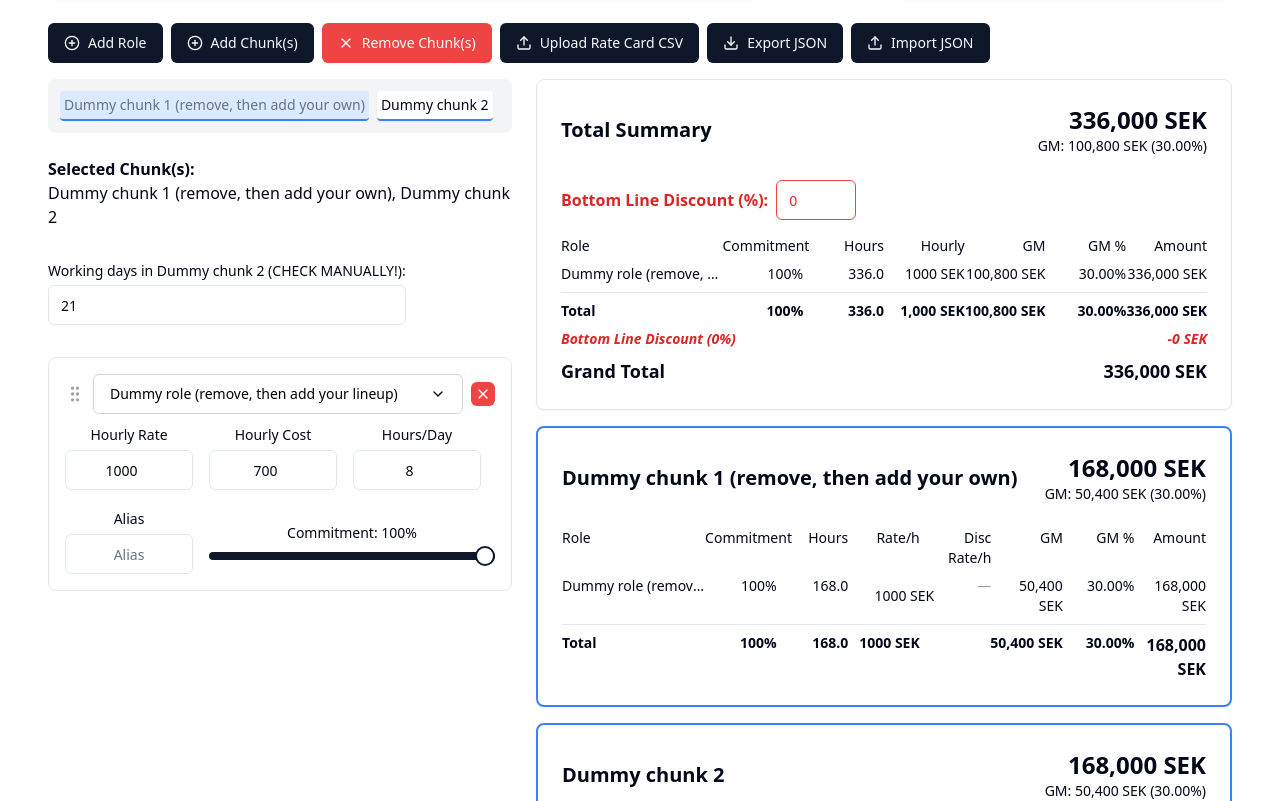
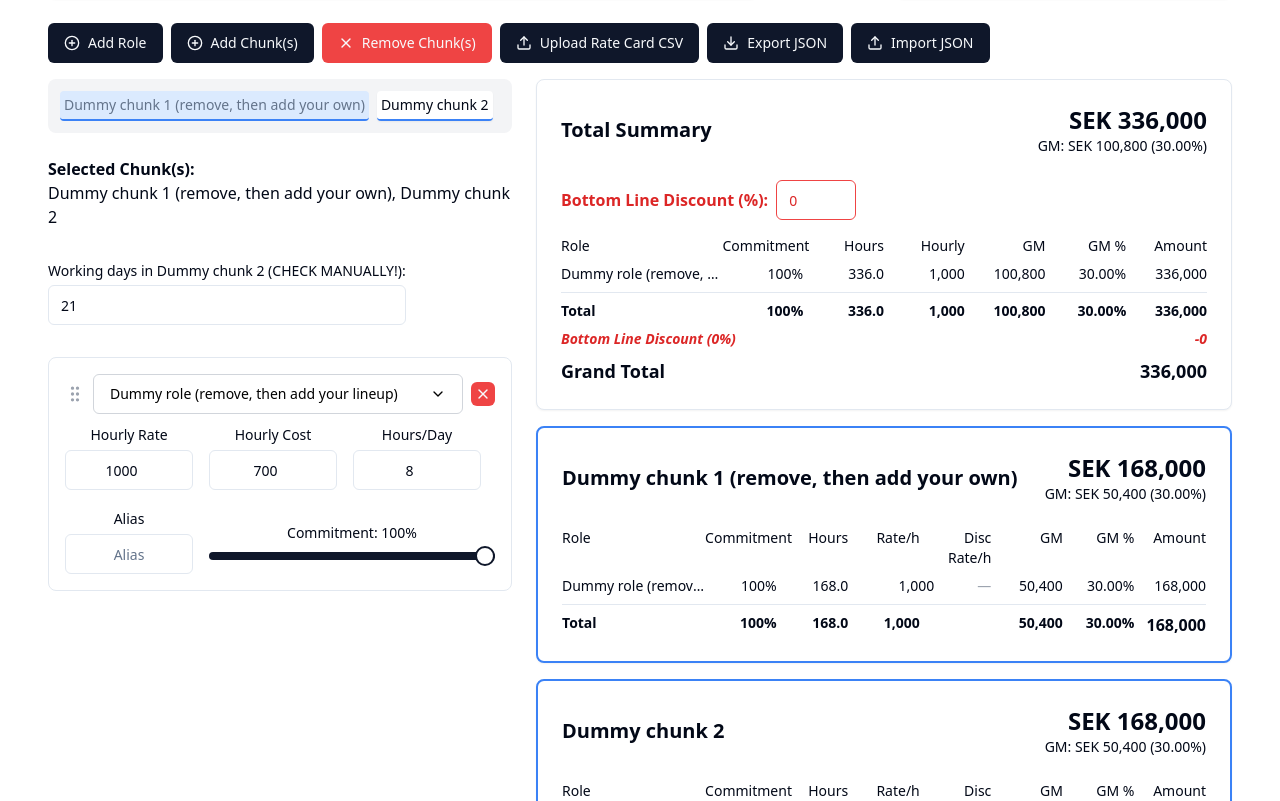
Before and after one commit to anders-brunoson/quotecalc, a React (Vite) app: page / in a window 1280 px wide. Shown: the part 347-1148 px from the top of the page. Built offline with nearby package versions, Linux system fonts and the light colour scheme.

Commit message:
Removed SEK to tighten up

```diff
--- a/src/components/BudgetCalculator.jsx
+++ b/src/components/BudgetCalculator.jsx
@@ -30,7 +30,7 @@ import SearchableRoleSelect from './SearchableRoleSelect';
 import RateCardModal from './RateCardModal';
 import InlineChangelog from './InlineChangelog';
 
-const VERSION = "0.10.2";
+const VERSION = "0.10.4";
 
 const formatCurrency = (value) => Math.round(value).toLocaleString();
 
@@ -1211,10 +1211,9 @@ const QuoteCalculator = () => {
           <div className="flex justify-between items-center">
             <span className="text-xl font-bold">Total Summary</span>
             <div className="text-right">
-              <div className="text-2xl font-bold">{formatCurrency(calculateTotalSummary().discountedTotal)} SEK</div>
+              <div className="text-2xl font-bold">SEK {formatCurrency(calculateTotalSummary().discountedTotal)}</div>
               <div className="text-sm">
-                GM: {formatCurrency(calculateGrossMargin(calculateTotalSummary()).monetary)} SEK
-                ({calculateGrossMargin(calculateTotalSummary()).percentage.toFixed(2)}%)
+                GM: SEK {formatCurrency(calculateGrossMargin(calculateTotalSummary()).monetary)} ({calculateGrossMargin(calculateTotalSummary()).percentage.toFixed(2)}%)
               </div>
             </div>
           </div>
@@ -1255,10 +1254,10 @@ const QuoteCalculator = () => {
                     </span>
                     <span className="text-right">{totalSummary.commitments[role.id] || 0}%</span>
                     <span className="text-right">{roleHours.toFixed(1)}</span>
-                    <span className="text-right">{hourlyRates[role.id] || 0} SEK</span>
-                    <span className="text-right">{roleGrossMargin.toLocaleString()} SEK</span>
+                    <span className="text-right">{formatCurrency(hourlyRates[role.id] || 0)}</span>
+                    <span className="text-right">{roleGrossMargin.toLocaleString()}</span>
                     <span className="text-right">{(totalSummary.grossMargin[role.id] || 0).toFixed(2)}%</span>
-                    <span className="text-right">{roleRevenue.toLocaleString()} SEK</span>
+                    <span className="text-right">{roleRevenue.toLocaleString()}</span>
                   </div>
                 );
               })}
@@ -1271,28 +1270,28 @@ const QuoteCalculator = () => {
                   {Object.values(calculateTotalSummary().hours).reduce((sum, value) => sum + (value || 0), 0).toFixed(1)}
                 </span>
                 <span className="text-right">
-                  {formatCurrency(calculateAverageHourlyRate(calculateTotalSummary()))} SEK
+                  {formatCurrency(calculateAverageHourlyRate(calculateTotalSummary()))}
                 </span>
                 <span className="text-right">
-                  {formatCurrency(calculateGrossMargin(calculateTotalSummary()).monetary)} SEK
+                  {formatCurrency(calculateGrossMargin(calculateTotalSummary()).monetary)}
                 </span>
                 <span className="text-right">
                   {calculateGrossMargin(calculateTotalSummary()).percentage.toFixed(2)}%
                 </span>
                 <span className="text-right">
-                  {formatCurrency(calculateTotalSummary().total)} SEK
+                  {formatCurrency(calculateTotalSummary().total)}
                 </span>
               </div>
               <div className="grid grid-cols-7 text-sm italic text-red-600 font-semibold">
                 <span className="col-span-5 text-left">Bottom Line Discount ({discount}%)</span>
                 <span className="col-span-2 text-right">
-                  -{formatCurrency(calculateTotalSummary().discountAmount)} SEK
+                  -{formatCurrency(calculateTotalSummary().discountAmount)}
                 </span>
               </div>
               <div className="grid grid-cols-7 font-bold text-lg">
                 <span className="col-span-5 text-left">Grand Total</span>
                 <span className="col-span-2 text-right">
-                  {formatCurrency(calculateTotalSummary().discountedTotal)} SEK
+                  {formatCurrency(calculateTotalSummary().discountedTotal)}
                 </span>
               </div>
             </div>
@@ -1311,9 +1310,9 @@ const QuoteCalculator = () => {
                 <div className="flex justify-between items-center">
                   <span>{capitalize(period)}</span>
                   <div className="text-right">
-                    <div className="text-2xl font-bold">{formatCurrency(total)} SEK</div>
+                    <div className="text-2xl font-bold">SEK {formatCurrency(total)}</div>
                     <div className="text-sm font-normal">
-                      GM: {formatCurrency(totalGrossMargin)} SEK ({totalGrossMarginPercentage?.toFixed(2)}%)
+                      GM: SEK {formatCurrency(totalGrossMargin)} ({totalGrossMarginPercentage?.toFixed(2)}%)
                     </div>
                   </div>
                 </div>
@@ -1383,20 +1382,20 @@ const QuoteCalculator = () => {
             <span className="text-xs font-bold">−</span>
           </Button>
         </div>
-          <span className={`px-1 ${discount > 0 ? 'line-through text-gray-500' : ''}`}>{originalRate} SEK</span>
+          <span className={`px-1 ${discount > 0 ? 'line-through text-gray-500' : ''}`}>{formatCurrency(originalRate)}</span>
       </span>
 
       {/* Effective Rate Cell */}
       <span className="text-right">
         {discount > 0 ? (
-          <span className="text-red-600">{effectiveRate} SEK (-{discountPercentage.toFixed(1)}%)</span>
+          <span className="text-red-600">{formatCurrency(effectiveRate)} (-{discountPercentage.toFixed(1)}%)</span>
         ) : (
           <span className="text-gray-400">—</span>
         )}
       </span>
-      <span className="text-right">{formatCurrency(roleGrossMargin)} SEK</span>
+      <span className="text-right">{formatCurrency(roleGrossMargin)}</span>
       <span className="text-right">{roleGrossMarginPercentage.toFixed(2)}%</span>
-      <span className="text-right">{formatCurrency(roleRevenue)} SEK</span>
+      <span className="text-right">{formatCurrency(roleRevenue)}</span>
     </div>
   );
 })}
@@ -1410,15 +1409,14 @@ const QuoteCalculator = () => {
                         {Object.values(hours).reduce((sum, value) => sum + (value || 0), 0).toFixed(1)}
                       </span>
                       <span className="text-right">
-                        {calculateAverageHourlyRate({
+                        {formatCurrency(calculateAverageHourlyRate({
                           hours,
                           breakdown,
                           originalTotal: budget[period]?.originalTotal || 0,
                           totalDiscount: budget[period]?.totalDiscount || 0
-                        })} SEK
-                      </span>
-                      <span className="col-span-2 text-right">
-                        {formatCurrency(totalGrossMargin)} SEK
+                        }))}
+                      </span>                      <span className="col-span-2 text-right">
+                        {formatCurrency(totalGrossMargin)}
                       </span>
                       <span className="text-right">
                         {totalGrossMarginPercentage?.toFixed(2)}%
@@ -1427,17 +1425,17 @@ const QuoteCalculator = () => {
                         {budget[period]?.totalDiscount > 0 ? (
                           <>
                             <span className="line-through text-gray-500">
-                              {formatCurrency(budget[period].originalTotal)} SEK
+                              {formatCurrency(budget[period].originalTotal)}
                             </span>
                             <br />
                             <span className="text-red-600">
-                              -{formatCurrency(budget[period].totalDiscount)} SEK
+                              -{formatCurrency(budget[period].totalDiscount)}
                             </span>
                             <br />
                           </>
                         ) : null}
                         <span className="text-base font-bold">
-                          {formatCurrency(total)} SEK
+                          {formatCurrency(total)}
                         </span>
                       </span>
                     </div>
```
